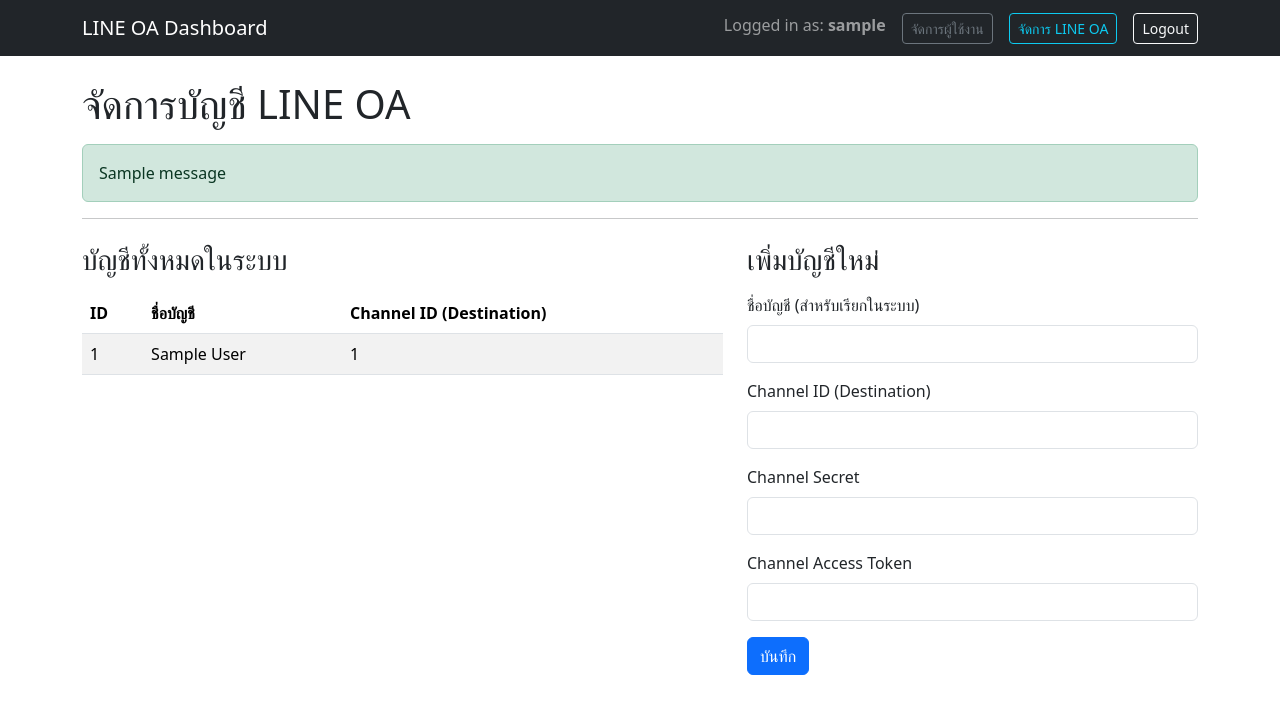
After one commit to mrtprd1824-collab/MyLineBotProject, a Flask app: page /manage_line_accounts in a window 1280 px wide. The commit adds this page. Shown: the top 714 px of the page. Run offline with Flask 3, Linux system fonts and the light colour scheme; a user stored in the database is signed in; tables that the repository leaves empty hold one stand-in row (values such as "Sample post"); one stand-in notice (Sample message) is shown.

```diff
--- a/app/forms.py
+++ b/app/forms.py
@@ -16,13 +16,18 @@ class RegistrationForm(FlaskForm):
     password2 = PasswordField(
         'Repeat Password', validators=[DataRequired(), EqualTo('password')])
     submit = SubmitField('Register')
-
     def validate_username(self, username):
         user = models.User.query.filter_by(username=username.data).first()
         if user is not None:
             raise ValidationError('Please use a different username.')
-
     def validate_email(self, email):
         user = models.User.query.filter_by(email=email.data).first()
         if user is not None:
             raise ValidationError('Please use a different email address.')
+
+class LineAccountForm(FlaskForm):
+    account_name = StringField('ชื่อบัญชี (สำหรับเรียกในระบบ)', validators=[DataRequired()])
+    channel_id = StringField('Channel ID (Destination)', validators=[DataRequired()])
+    channel_secret = StringField('Channel Secret', validators=[DataRequired()])
+    channel_access_token = StringField('Channel Access Token', validators=[DataRequired()])
+    submit = SubmitField('บันทึก')
--- a/app/routes.py
+++ b/app/routes.py
@@ -1,47 +1,43 @@
-from flask import render_template, flash, redirect, url_for, request, abort, jsonify
+from flask import render_template, flash, redirect, url_for, request, abort, jsonify, current_app, Blueprint
 from sqlalchemy import func
-from app import app, db, models
-from app.forms import LoginForm, RegistrationForm
+from app import db, models
+from app.forms import LoginForm, RegistrationForm, LineAccountForm
 from flask_login import current_user, login_user, logout_user, login_required
 
-# ▼▼▼▼▼▼▼▼▼▼▼▼▼▼▼▼▼▼▼▼▼▼▼▼▼▼▼▼▼▼▼▼▼▼▼▼▼▼▼▼▼▼▼▼▼
-# --- ส่วนตั้งค่าการเชื่อมต่อกับ LINE (นี่คือส่วนที่ขาดไป) ---
+# --- ส่วน import ของ LINE ---
 from linebot.v3 import WebhookHandler
 from linebot.v3.exceptions import InvalidSignatureError
-from linebot.v3.messaging import (
-    Configuration, ApiClient, MessagingApi,
-    TextMessage, PushMessageRequest
-)
+from linebot.v3.messaging import Configuration, ApiClient, MessagingApi, TextMessage, PushMessageRequest
 from linebot.v3.webhooks import MessageEvent, TextMessageContent
 
-configuration = Configuration(access_token=app.config['LINE_CHANNEL_ACCESS_TOKEN'])
-handler = WebhookHandler(app.config['LINE_CHANNEL_SECRET'])
-# --- สิ้นสุดส่วนตั้งค่า LINE ---
-# ▲▲▲▲▲▲▲▲▲▲▲▲▲▲▲▲▲▲▲▲▲▲▲▲▲▲▲▲▲▲▲▲▲▲▲▲▲▲▲▲▲▲▲▲▲
+# สร้าง Blueprint ชื่อ 'main'
+bp = Blueprint('main', __name__)
 
 
-@app.route('/')
-@app.route('/index')
+@bp.route('/')
+@bp.route('/index')
 def index():
     if current_user.is_authenticated:
-        return redirect(url_for('chat_page'))
-    return redirect(url_for('login'))
+        return redirect(url_for('main.chat_page'))
+    return redirect(url_for('main.login'))
 
-@app.route('/login', methods=['GET', 'POST'])
+# (โค้ดส่วนอื่นๆ ที่ถูกต้องแล้ว จะย่อไว้นะครับ)
+# ... login, chat_page, APIs, logout, manage_users, manage_line_accounts ...
+@bp.route('/login', methods=['GET', 'POST'])
 def login():
     if current_user.is_authenticated:
-        return redirect(url_for('chat_page'))
+        return redirect(url_for('main.chat_page'))
     form = LoginForm()
     if form.validate_on_submit():
         user = models.User.query.filter_by(username=form.username.data).first()
         if user is None or not user.check_password(form.password.data):
             flash('Invalid username or password')
-            return redirect(url_for('login'))
+            return redirect(url_for('main.login'))
         login_user(user, remember=form.remember_me.data)
-        return redirect(url_for('chat_page'))
+        return redirect(url_for('main.chat_page'))
     return render_template('login.html', title='Sign In', form=form)
 
-@app.route('/chat')
+@bp.route('/chat')
 @login_required
 def chat_page():
     conversations = db.session.query(
@@ -57,7 +53,7 @@ def chat_page():
     return render_template('chat.html', conversations=conversations, title="ห้องแชททั้งหมด")
 
 
-@app.route('/api/conversations')
+@bp.route('/api/conversations')
 @login_required
 def conversations_api():
     conversations = db.session.query(
@@ -69,37 +65,22 @@ def conversations_api():
     ).join(
         models.LineProfile, models.Message.user_id == models.LineProfile.user_id, isouter=True
     ).group_by(models.Message.user_id).order_by(func.max(models.Message.timestamp).desc()).all()
-
-    conv_data = [
-        {
-            'user_id': conv.user_id,
-            'last_timestamp': conv.last_timestamp.strftime('%H:%M'),
-            'last_message': conv.last_message,
-            'display_name': conv.display_name or conv.user_id,
-            'picture_url': conv.picture_url or 'https://via.placeholder.com/50'
-        } for conv in conversations
-    ]
+    conv_data = [{'user_id': c.user_id, 'last_timestamp': c.last_timestamp.strftime('%H:%M'), 'last_message': c.last_message, 'display_name': c.display_name or c.user_id, 'picture_url': c.picture_url or 'https://via.placeholder.com/50'} for c in conversations]
     return jsonify(conv_data)
 
-@app.route('/api/messages/<user_id>')
+@bp.route('/api/messages/<user_id>')
 @login_required
 def get_messages(user_id):
     messages = models.Message.query.filter_by(user_id=user_id).order_by(models.Message.timestamp.asc()).all()
-    messages_data = [
-        {
-            'user_id': msg.user_id,
-            'message_text': msg.message_text,
-            'timestamp': msg.timestamp.strftime('%Y-%m-%d %H:%M:%S')
-        } for msg in messages
-    ]
+    messages_data = [{'user_id': msg.user_id, 'message_text': msg.message_text, 'timestamp': msg.timestamp.strftime('%Y-%m-%d %H:%M:%S')} for msg in messages]
     return jsonify(messages_data)
 
-@app.route('/logout')
+@bp.route('/logout')
 def logout():
     logout_user()
-    return redirect(url_for('index'))
+    return redirect(url_for('main.index'))
 
-@app.route('/manage_users', methods=['GET', 'POST'])
+@bp.route('/manage_users', methods=['GET', 'POST'])
 @login_required
 def manage_users():
     form = RegistrationForm()
@@ -109,12 +90,57 @@ def manage_users():
         db.session.add(user)
         db.session.commit()
         flash('Congratulations, you have registered a new user!')
-        return redirect(url_for('manage_users'))
+        return redirect(url_for('main.manage_users'))
     all_users = models.User.query.all()
     return render_template('manage_users.html', title='Manage Users', form=form, users=all_users)
 
-@app.route("/callback", methods=['POST'])
+@bp.route('/manage_line_accounts', methods=['GET', 'POST'])
+@login_required
+def manage_line_accounts():
+    form = LineAccountForm()
+    if form.validate_on_submit():
+        new_account = models.LineAccount(account_name=form.account_name.data, channel_id=form.channel_id.data, channel_secret=form.channel_secret.data, channel_access_token=form.channel_access_token.data)
+        db.session.add(new_account)
+        db.session.commit()
+        flash('เพิ่มบัญชี LINE OA ใหม่เรียบร้อยแล้ว!')
+        return redirect(url_for('main.manage_line_accounts'))
+    all_accounts = models.LineAccount.query.all()
+    return render_template('manage_line_accounts.html', title='Manage LINE OAs', form=form, accounts=all_accounts)
+
+# --- Webhook ---
+
+# ▼▼▼▼▼▼▼▼▼▼▼▼▼▼▼▼▼▼▼▼▼▼▼▼▼▼▼▼▼▼▼▼
+# --- ส่วนที่แก้ไข ---
+@bp.route("/callback", methods=['POST'])
 def callback():
+    # เราจะยังไม่ทำให้ Webhook รองรับหลายบัญชีในขั้นตอนนี้
+    # แต่จะดึงค่า Secret จาก config ไปก่อน
+    handler = WebhookHandler(current_app.config['LINE_CHANNEL_SECRET'])
+
+    @handler.add(MessageEvent, message=TextMessageContent)
+    def handle_message(event):
+        # ใช้ current_app.app_context() แทน app.app_context()
+        with current_app.app_context():
+            configuration = Configuration(access_token=current_app.config['LINE_CHANNEL_ACCESS_TOKEN'])
+            user_id = event.source.user_id
+            message_text = event.message.text
+
+            profile = models.LineProfile.query.get(user_id)
+            if not profile:
+                try:
+                    with ApiClient(configuration) as api_client:
+                        line_bot_api = MessagingApi(api_client)
+                        user_profile = line_bot_api.get_profile(user_id)
+                        new_profile = models.LineProfile(user_id=user_profile.user_id, display_name=user_profile.display_name, picture_url=user_profile.picture_url)
+                        db.session.add(new_profile)
+                except Exception as e:
+                    print(f"Error getting profile: {e}")
+
+            new_message = models.Message(user_id=user_id, message_text=message_text)
+            db.session.add(new_message)
+            db.session.commit()
+            print(f"Saved message from {user_id}")
+
     signature = request.headers['X-Line-Signature']
     body = request.get_data(as_text=True)
     try:
@@ -123,42 +149,19 @@ def callback():
         abort(400)
     return 'OK'
 
-@handler.add(MessageEvent, message=TextMessageContent)
-def handle_message(event):
-    user_id = event.source.user_id
-    message_text = event.message.text
-    profile = models.LineProfile.query.get(user_id)
-    if not profile:
-        try:
-            with ApiClient(configuration) as api_client:
-                line_bot_api = MessagingApi(api_client)
-                user_profile = line_bot_api.get_profile(user_id)
-                new_profile = models.LineProfile(
-                    user_id=user_profile.user_id,
-                    display_name=user_profile.display_name,
-                    picture_url=user_profile.picture_url
-                )
-                db.session.add(new_profile)
-        except Exception as e:
-            print(f"Error getting profile: {e}")
-
-    new_message = models.Message(user_id=user_id, message_text=message_text)
-    db.session.add(new_message)
-    db.session.commit()
-
-@app.route('/send_reply', methods=['POST'])
+@bp.route('/send_reply', methods=['POST'])
 @login_required
 def send_reply():
+    # ... (ส่วนนี้เหมือนเดิม) ...
     user_id = request.form.get('user_id')
     reply_message_text = request.form.get('reply_message')
     if not user_id or not reply_message_text:
         return jsonify({'status': 'error', 'message': 'Missing data'}), 400
     try:
+        configuration = Configuration(access_token=current_app.config['LINE_CHANNEL_ACCESS_TOKEN'])
         with ApiClient(configuration) as api_client:
             line_bot_api = MessagingApi(api_client)
-            line_bot_api.push_message(
-                PushMessageRequest(to=user_id, messages=[TextMessage(text=reply_message_text)])
-            )
+            line_bot_api.push_message(PushMessageRequest(to=user_id, messages=[TextMessage(text=reply_message_text)]))
         admin_message_text = f"[Admin]: {reply_message_text}"
         new_admin_message = models.Message(user_id=user_id, message_text=admin_message_text)
         db.session.add(new_admin_message)
@@ -167,3 +170,4 @@ def send_reply():
     except Exception as e:
         print(f"Error sending message: {e}")
         return jsonify({'status': 'error', 'message': str(e)}), 500
+# ▲▲▲▲▲▲▲▲▲▲▲▲▲▲▲▲▲▲▲▲▲▲▲▲▲▲▲▲▲▲▲▲
--- a/app/templates/base.html
+++ b/app/templates/base.html
@@ -9,31 +9,30 @@
     <body>
         <nav class="navbar navbar-expand-lg navbar-dark bg-dark">
             <div class="container">
-                <a class="navbar-brand" href="{{ url_for('chat_page') }}">LINE OA Dashboard</a>
+                <a class="navbar-brand" href="{{ url_for('main.chat_page') }}">LINE OA Dashboard</a>
                 <div class="collapse navbar-collapse">
                     <ul class="navbar-nav ms-auto">
                         {% if current_user.is_authenticated %}
                             <li class="nav-item">
-                                <span class="navbar-text">
-                                    Logged in as: <strong>{{ current_user.username }}</strong>
-                                </span>
+                                <span class="navbar-text">Logged in as: <strong>{{ current_user.username }}</strong></span>
                             </li>
                             <li class="nav-item ms-3">
-                                <a class="btn btn-outline-secondary btn-sm" href="{{ url_for('manage_users') }}">จัดการผู้ใช้งาน</a>
+                                <a class="btn btn-outline-secondary btn-sm" href="{{ url_for('main.manage_users') }}">จัดการผู้ใช้งาน</a>
+                            </li>
+                             <li class="nav-item ms-3">
+                                <a class="btn btn-outline-info btn-sm" href="{{ url_for('main.manage_line_accounts') }}">จัดการ LINE OA</a>
                             </li>
                             <li class="nav-item ms-3">
-                                <a class="btn btn-outline-light btn-sm" href="{{ url_for('logout') }}">Logout</a>
+                                <a class="btn btn-outline-light btn-sm" href="{{ url_for('main.logout') }}">Logout</a>
                             </li>
                         {% endif %}
                     </ul>
                 </div>
             </div>
         </nav>
-
         <main class="container mt-4">
             {% block content %}{% endblock %}
         </main>
-
         <script src="https://cdn.jsdelivr.net/npm/bootstrap@5.3.3/dist/js/bootstrap.bundle.min.js"></script>
     </body>
 </html>
--- /dev/null
+++ b/app/templates/manage_line_accounts.html
@@ -0,0 +1,69 @@
+{% extends 'base.html' %}
+
+{% block content %}
+    <h1><i class="bi bi-robot"></i> จัดการบัญชี LINE OA</h1>
+
+    {% with messages = get_flashed_messages() %}
+    {% if messages %}
+        <div class="alert alert-success mt-3">
+            {{ messages[0] }}
+        </div>
+    {% endif %}
+    {% endwith %}
+
+    <hr>
+
+    <div class="row mt-4">
+        <div class="col-md-7">
+            <h3>บัญชีทั้งหมดในระบบ</h3>
+            <table class="table table-striped mt-3">
+                <thead>
+                    <tr>
+                        <th>ID</th>
+                        <th>ชื่อบัญชี</th>
+                        <th>Channel ID (Destination)</th>
+                    </tr>
+                </thead>
+                <tbody>
+                    {% for account in accounts %}
+                    <tr>
+                        <td>{{ account.id }}</td>
+                        <td>{{ account.account_name }}</td>
+                        <td>{{ account.channel_id }}</td>
+                    </tr>
+                    {% else %}
+                    <tr>
+                        <td colspan="3" class="text-center">ยังไม่มีบัญชี LINE OA ในระบบ</td>
+                    </tr>
+                    {% endfor %}
+                </tbody>
+            </table>
+        </div>
+
+        <div class="col-md-5">
+            <h3>เพิ่มบัญชีใหม่</h3>
+            <form action="{{ url_for('main.manage_line_accounts') }}" method="post" class="mt-3">
+                {{ form.hidden_tag() }}
+                <div class="mb-3">
+                    {{ form.account_name.label(class="form-label") }}
+                    {{ form.account_name(class="form-control") }}
+                </div>
+                <div class="mb-3">
+                    {{ form.channel_id.label(class="form-label") }}
+                    {{ form.channel_id(class="form-control") }}
+                </div>
+                <div class="mb-3">
+                    {{ form.channel_secret.label(class="form-label") }}
+                    {{ form.channel_secret(class="form-control") }}
+                </div>
+                <div class="mb-3">
+                    {{ form.channel_access_token.label(class="form-label") }}
+                    {{ form.channel_access_token(class="form-control") }}
+                </div>
+                <div class="mb-3">
+                    {{ form.submit(class="btn btn-primary") }}
+                </div>
+            </form>
+        </div>
+    </div>
+{% endblock %}
--- a/config.py
+++ b/config.py
@@ -1,14 +1,11 @@
 import os
 
 class Config:
-    # สร้าง SECRET_KEY แบบสุ่ม เพื่อความปลอดภัยของ session
     SECRET_KEY = os.environ.get('SECRET_KEY') or 'a-super-secret-key-that-is-hard-to-guess'
-
-    # ตั้งค่าฐานข้อมูล (จะสร้างไฟล์ app.db ขึ้นมาในโฟลเดอร์หลัก)
     SQLALCHEMY_DATABASE_URI = os.environ.get('DATABASE_URL') or \
         'sqlite:///' + os.path.join(os.path.abspath(os.path.dirname(__file__)), 'app.db')
     SQLALCHEMY_TRACK_MODIFICATIONS = False
 
-    # ค่า LINE API (เราจะย้ายมาเก็บที่นี่ที่เดียว)
+    # !!! อย่าลืมใส่ค่าจริงของคุณที่นี่ !!!
     LINE_CHANNEL_ACCESS_TOKEN = 'xfLcJRS8tj7XIGg8zKJBSyXT8zrxftGgxRJuKd3orK7xTy8X08s8N4F7RDhNrhmOyicgATkJNmJPcKXz1Yzu/8dQsH0ZYxIpGfanq6Yxv5MTLljMh+vEt3zwUCnae/bs9C+cVcfc/MAQyV97udtYtAdB04t89/1O/w1cDnyilFU='
     LINE_CHANNEL_SECRET = '9d4c6369a96dddbb4b3550795245dbbc'
```
Also changed, not shown: app/__init__.py (+18 -11 lines), app/models.py (+17 -19 lines), migrations/versions/0184fa729838_add_message_table.py (deleted, +0 -42 lines), migrations/versions/11ed153d60fd_initial_migration_with_all_tables.py (added, +94 -0 lines), migrations/versions/926697d246cd_add_line_profile_table.py (deleted, +0 -40 lines), migrations/versions/a0d8322ea3de_users_table.py (deleted, +0 -42 lines), run.py (+11 -8 lines), app.db, 1 other file.
